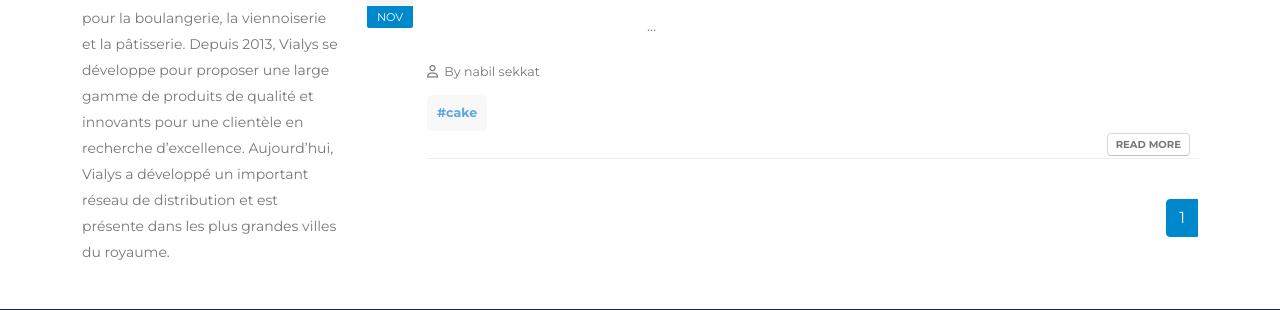
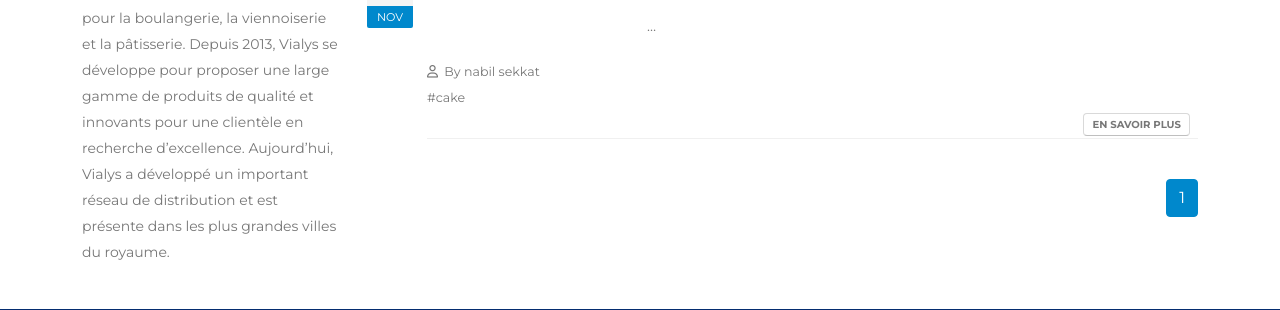
Before and after one commit to elmehdi-elfedini/vialys-project, a Django app: page /blog/ in a window 1280 px wide. Shown: the part 752-1062 px from the top of the page. Run offline with Django 5.2, Linux system fonts and the light colour scheme; data comes from the database, SQL or seed files in the repository; some libraries are stand-ins or nearby versions.

Commit message:
Update blog_list.html

```diff
--- a/blog/templates/blog/blog_list.html
+++ b/blog/templates/blog/blog_list.html
@@ -1,12 +1,14 @@
 {% extends 'products/base.html' %}
 {% load static %}
-
-{% block title %} Accueil | Vialys {% endblock %}
+blog_list_style.css
+{% block title %} Blog | Vialys {% endblock %}
+{% block styles %}
+<link rel="stylesheet" href="{% static 'css/blog_list_style.css' %}">
+{% endblock %}
 
 {% block content %}
 
 <div role="main" class="main">
-
     <!-- Page Header -->
     <section class="page-header page-header-modern bg-color-grey page-header-md">
         <div class="container p-5">
@@ -24,7 +26,6 @@
             </div>
         </div>
     </section>
-
     <!-- Blog Content -->
     <div class="container py-4">
         <div class="row">
@@ -40,12 +41,11 @@
                         </div>
                     </form>
 
-
                     <!-- Recent Posts -->
                     <div class="tabs tabs-dark mb-4 pb-2">
                         <ul class="nav nav-tabs">
                             <li class="nav-item"><a class="nav-link text-1 font-weight-bold text-uppercase active"
-                                    href="#recentPosts" data-bs-toggle="tab">Recent</a></li>
+                                    href="#recentPosts" data-bs-toggle="tab">Récent</a></li>
                         </ul>
                         <div class="tab-content">
                             <div class="tab-pane active" id="recentPosts">
@@ -73,7 +73,7 @@
                     </div>
 
                     <!-- About Us -->
-                    <h5 class="font-weight-semi-bold pt-4">About Us</h5>
+                    <h5 class="font-weight-semi-bold pt-4">À propos de nous</h5>
                     <p>Vialys est spécialisée en ingrédients pour la boulangerie, la viennoiserie et la pâtisserie.
                         Depuis 2013, Vialys se développe pour proposer une large gamme de produits de qualité et
                         innovants pour une clientèle en recherche d’excellence. Aujourd’hui, Vialys a développé un
@@ -128,8 +128,6 @@
                             <p>{{ post.content|safe|truncatewords:30 }}</p> <!-- Use safe to render HTML -->
                             <div class="post-meta">
                                 <span><i class="far fa-user"></i> By {{ post.author }} </span>
-
-                                <!-- Line break added for space -->
                                 <br>
                                 <!-- Tags Section -->
                                 <div class="tags">
@@ -139,7 +137,7 @@
                                 </div>
                                 <span class="d-block d-sm-inline-block float-sm-end mt-3 mt-sm-0">
                                     <a href="{% url 'blog_detail' post.id %}"
-                                        class="btn btn-xs btn-light text-1 text-uppercase">Read More</a>
+                                        class="btn btn-xs btn-light text-1 text-uppercase">En savoir plus</a>
 
                                 </span>
                             </div>
@@ -168,40 +166,6 @@
                         {% endif %}
                         {% endfor %}
 
-                        <style>
-                            .custom-tag {
-                                background-color: #F8F8F8;
-                                /* Background color */
-                                color: #5AA9E4;
-                                /* Text color */
-                                padding: 5px 10px;
-                                /* Padding around the text */
-                                border-radius: 5px;
-                                /* Rounded corners */
-                                margin-right: 5px;
-                                /* Space between tags */
-                                display: inline-block;
-                                /* Keep tags inline */
-                                font-weight: bold;
-                                /* Bold text */
-                                text-decoration: none;
-                                /* Remove underline */
-                            }
-
-                            .page-header {
-                                /* background-image: url("{% static 'images/blog2.jpg' %}"); */
-                                background-size: cover;
-                                /* L'image couvrira toute la section */
-                                background-position: center;
-                                /* Centre l'image dans la section */
-                                background-repeat: no-repeat;
-                                /* Empêche l'image de se répéter */
-                                height: auto;
-                                /* Ajuste la hauteur en fonction du contenu */
-                            }
-                        </style>
-
-                        </style>
                         {% if posts.has_next %}
                         <li class="page-item">
                             <a class="page-link" href="?page={{ posts.next_page_number }}"><i
```
